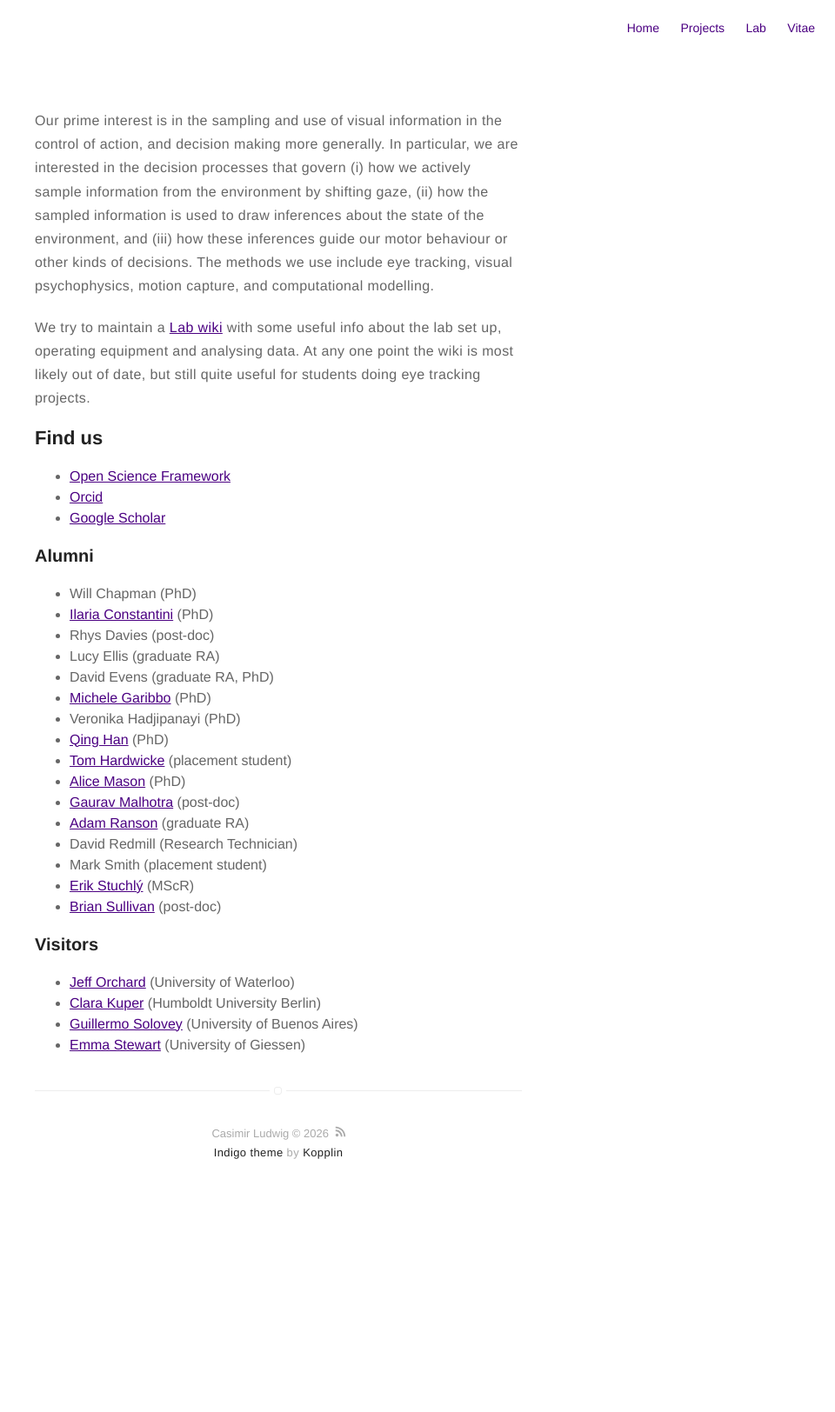
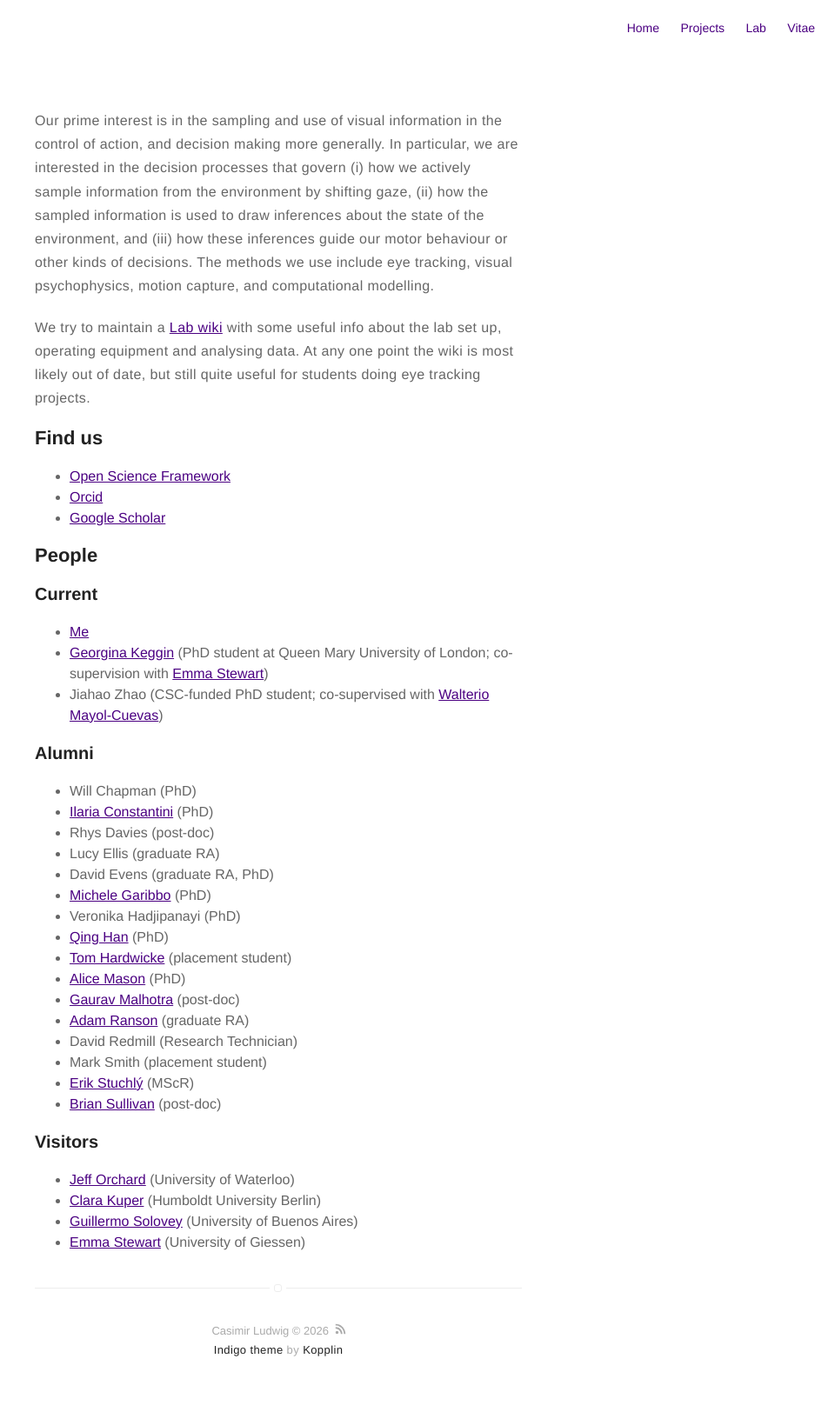
Before and after one commit to CasLudwig/CasLudwig.github.io, a Jekyll site: the page built from about.md, in a window 1280 px wide. Shown: the whole page at 87% size, without its empty margins (320-1280 px from the left). Built offline with Jekyll 4.4.1, drawn with Linux system fonts in a browser that asks for light colours; before the commit the page ends 1397 px from its top, so only the background shows below that.

Commit message:
Add current team members to about.md
Added a section for current team members and their affiliations.

```diff
--- a/about.md
+++ b/about.md
@@ -12,6 +12,13 @@ We try to maintain a [Lab wiki](https://github.com/CasLudwig/CasLudwig.github.io
 - [Open Science Framework](https://osf.io/5awcm/){:target="_blank"}
 - [Orcid](https://orcid.org/0000-0003-4656-0751){:target="_blank"}
 - [Google Scholar](https://scholar.google.co.uk/citations?user=zSgrHdsAAAAJ&hl=en){:target="_blank"}
+
+## People
+
+### Current
+- [Me](https://casludwig.github.io/)
+- [Georgina Keggin](https://www.qmul.ac.uk/sbbs/staff/georginakeggin.html) (PhD student at Queen Mary University of London; co-supervision with [Emma Stewart](https://emmaemstewart.com/))
+- Jiahao Zhao (CSC-funded PhD student; co-supervised with [Walterio Mayol-Cuevas](https://www.amazon.science/scholars/walterio-mayol-cuevas))
 
 ### Alumni
 
```
